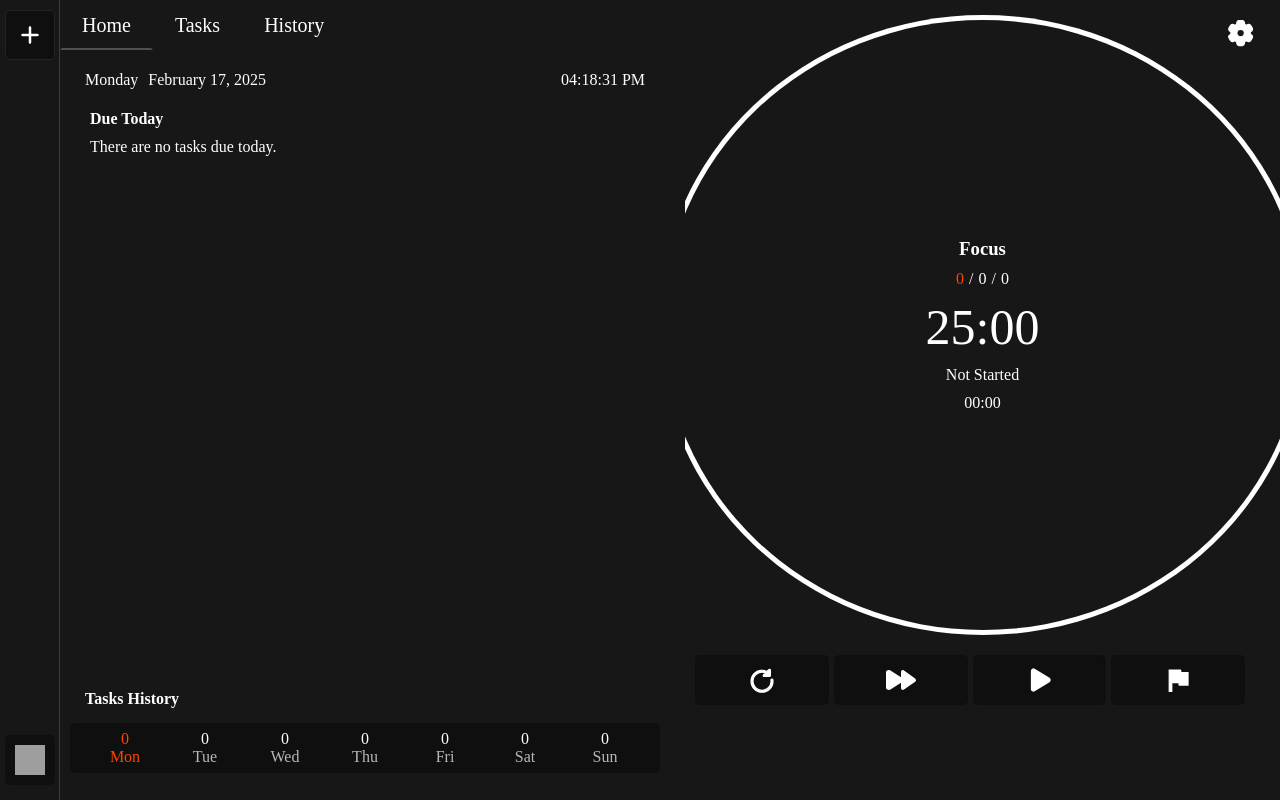
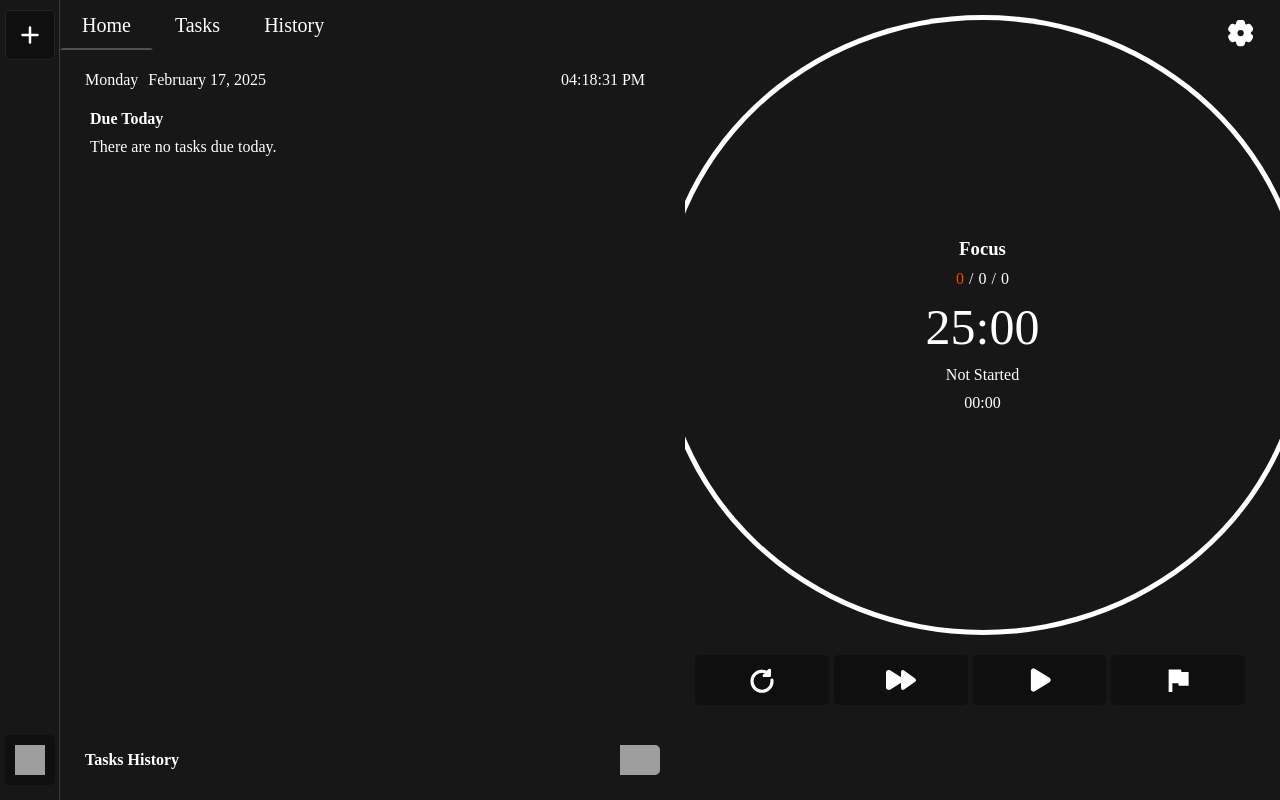
Before and after one commit to Stefan0712/get-it-done, a React (Create React App) app: page / in a window 1280 px wide. Built offline with nearby package versions, Linux system fonts and the light colour scheme; grey boxes are pictures that could not be loaded; a web font is replaced by a local one.

Commit message:
Changed Tasks History from Home page to be collapsible and collapsed by default

```diff
--- a/src/components/MainPanel/Home/Habbit.js
+++ b/src/components/MainPanel/Home/Habit.js
@@ -1,11 +1,13 @@
 import React, { useState, useEffect } from "react";
 import { useSelector } from "react-redux";
 import styles from './Home.module.css';
+import {IconLibrary} from '../../../IconLibrary';
 
 const CurrentWeek = () => {
   const completedTasks = useSelector((state) => state.tasks.completedTasksByDay);
   const todayRawDate = new Date();
   const todayDate = todayRawDate.toISOString().split("T")[0];
+  const [isExpanded, setIsExpanded] = useState(false);
 
   // Function to get the start of the current week (Monday)
   const getMonday = () => {
@@ -42,9 +44,9 @@ const CurrentWeek = () => {
   }, [completedTasks]); // Update when tasks change
 
   return (
-    <div className={styles.habbit}>
-      <h4>Tasks History</h4>
-      <div className={styles['habbit-container']}>
+    <div className={`${styles.habit} ${isExpanded ? styles['expanded-habit'] : ''}`}>
+      <div className={styles['habit-header']} onClick={()=>setIsExpanded(isExpanded=> !isExpanded)}><h4>Tasks History</h4><img src={IconLibrary.ExpandLeft} alt="" /></div>
+      <div className={`${styles['habit-container']}`}>
         {weekData.map((day) => (
           <div key={day.weekDay} className={`${styles['week-day']} ${todayDate === day.date ? styles['selected-day'] : ''}`}>
             <p className={styles['week-day-value']}>{day.value}</p>
--- a/src/components/MainPanel/Home/Home.js
+++ b/src/components/MainPanel/Home/Home.js
@@ -2,7 +2,7 @@ import styles from './Home.module.css';
 import { useState, useEffect } from 'react';
 import 'react-calendar/dist/Calendar.css';
 import { useSelector } from 'react-redux';
-import Habbit from './Habbit';
+import Habit from './Habit';
 
 
 const Home = () => {
@@ -51,7 +51,7 @@ const Home = () => {
                 </div>
             </div>
 
-            <Habbit />
+            <Habit />
         </div>
      );
 }
--- a/src/components/MainPanel/Home/Home.module.css
+++ b/src/components/MainPanel/Home/Home.module.css
@@ -76,23 +76,50 @@
 .home .no-tasks-message{
     margin-left: 15px;
 }
-/* habbit */
-.habbit{
+/* habit */
+.habit{
     width: 100%;
-    height: 110px;
+    height: 30px;
+    overflow: hidden;
     margin-top: auto;
     margin-bottom: 15px;
-    padding: 10px 0;
+
     border-radius: 5px;
     grid-row: 3 / 4;
     gap: 15px;
     display: flex;
     flex-direction: column;
+    transition: all 0.1s;
 }
-.habbit h3{
+.habit.expanded-habit{
+    height: 110px !important;
+    transition: all 0.1s;
+    padding: 10px 0;
+}
+.habit .habit-header{
+    width: 100%;
+    height: 30px;
+    display: flex;
+    justify-content: space-between;
+    align-items: center;
+    flex-direction: row;
+}
+.expanded-habit .habit-header img{
+    transform: rotateZ(-90deg);
+    transition: transform 0.2s;
+}
+.habit .habit-header img{
+    height: 100%;
+    width: auto;
+    transition: transform 0.2s;
+}
+.habit .habit-header h3{
     padding-left: 10px;
+    height: 30px;
+    min-height: 30px;
+    width: fit-content;
 }
-.habbit-container{
+.habit-container{
     width: 100%;
     height: 50px;
     display: flex;
```
